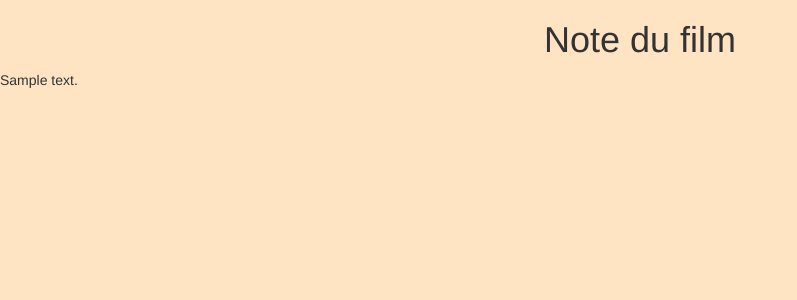
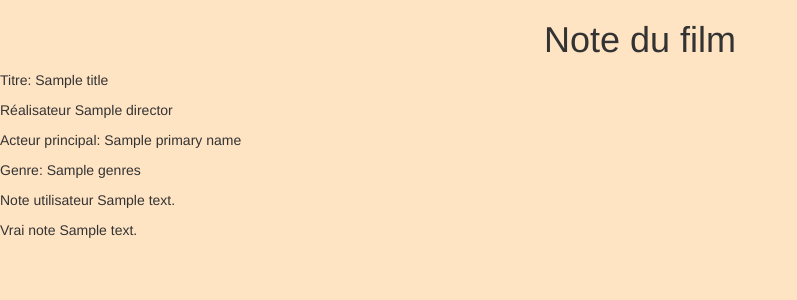
Before and after one commit to ephraim-amz/projet_annuel, a Flask app: template flaskapp/templates/note.html in a window 1280 px wide. Shown: the top 300 px of the page, without its empty margins (0-797 px from the left). Run offline with Flask 2, Linux system fonts and the light colour scheme; the template is opened without the code that fills it: most values are stand-ins (such as "Sample title", 1, 10 or a date in 2020); parts of the project's set-up code (start-up, migrations or seed data) failed here and were passed over; some libraries are stand-ins or nearby versions.

Commit message:
Ajout note utilisateur et note film pour comparaison

```diff
--- a/flaskapp/app.py
+++ b/flaskapp/app.py
@@ -3,7 +3,7 @@ from random import randint
 from flask import Flask, render_template, request
 
 app = Flask(__name__)
-data = pd.read_csv('../dataset.csv')
+data = pd.read_csv('dataset.csv')
 
 
 @app.route('/', methods=['GET', 'POST'])
@@ -15,8 +15,11 @@ def load_random_movie():
     return random_movie
 
 
+
+
 @app.route('/movie', methods=['GET'])
 def movie():
+    global random_movie
     random_movie = load_random_movie()
     title = random_movie['originalTitle']
     director = random_movie['director']
@@ -29,9 +32,13 @@ def movie():
 
 @app.route('/note', methods=['POST'])
 def note():
-    note = request.form['chiffre']
-    print(note)
-    return render_template('note.html', note=note)
+    user_note = request.form['chiffre']
+    title = random_movie['originalTitle']
+    director = random_movie['director']
+    primary_name = random_movie['primaryName']
+    genres = random_movie['genres']
+    average_rating = random_movie['averageRating']
+    return render_template('note.html', note=average_rating, vrai_note=user_note, title=title, director=director, primary_name=primary_name, genres=genres)
 
 
 if __name__ == '__main__':
--- a/flaskapp/templates/movie.html
+++ b/flaskapp/templates/movie.html
@@ -25,6 +25,6 @@
     </form>
 
 
-    <!-- <p>Note du film: {{average_rating}}</p> -->
+    <p>Note du film: {{average_rating}}</p>
   </body>
 </html>
--- a/flaskapp/templates/note.html
+++ b/flaskapp/templates/note.html
@@ -12,9 +12,15 @@
   </head>
   <body style="background-color: #ffe4c4">
     <h1 class="title" style="text-align: center">Note du film</h1>
+    <p>Titre: {{title}}</p>
+    <p>Réalisateur {{director}}</p>
+    <p>Acteur principal: {{primary_name}}</p>
+    <p>Genre: {{genres}}</p>
+
+    <p>Note utilisateur {{note}}</p>
+    <p>Vrai note {{note}}</p>
 
 
-    <p>{{note}}</p>
 
     <!-- Zone recherche film-->
   </body>
```
